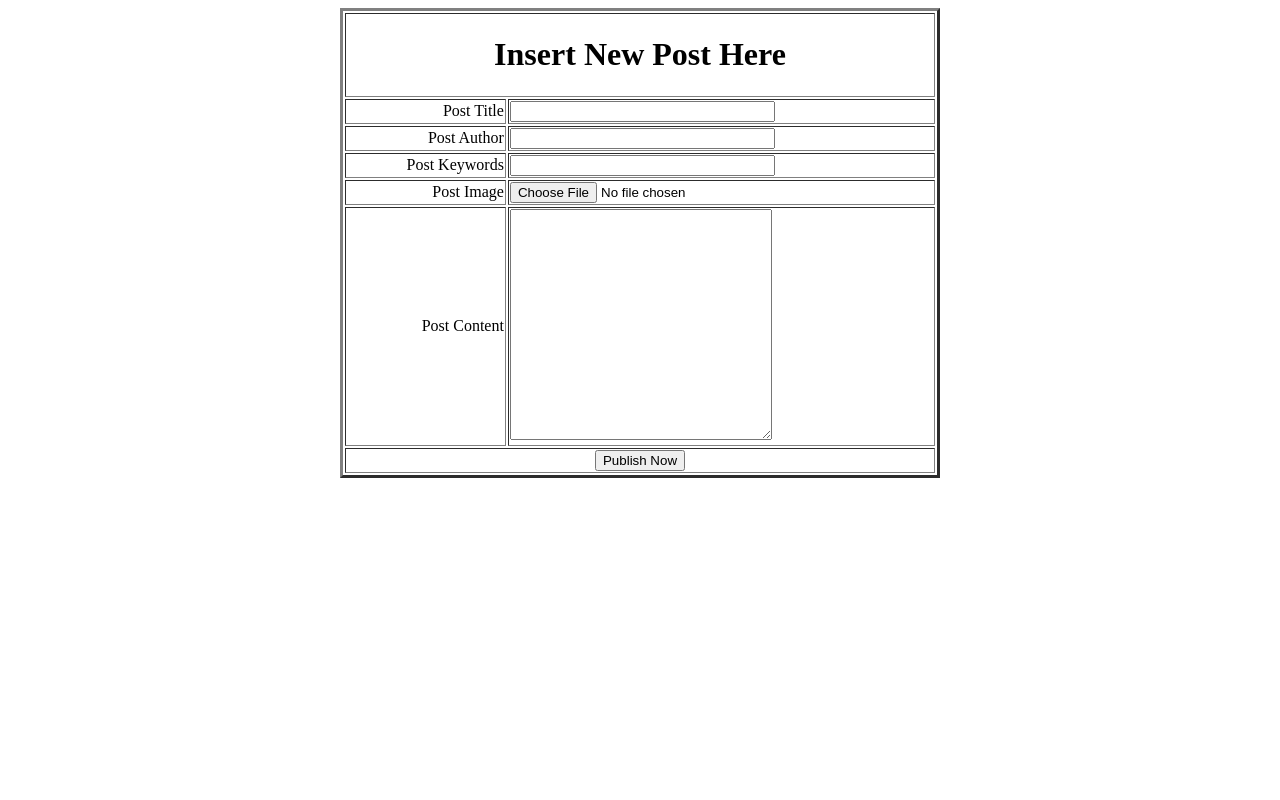
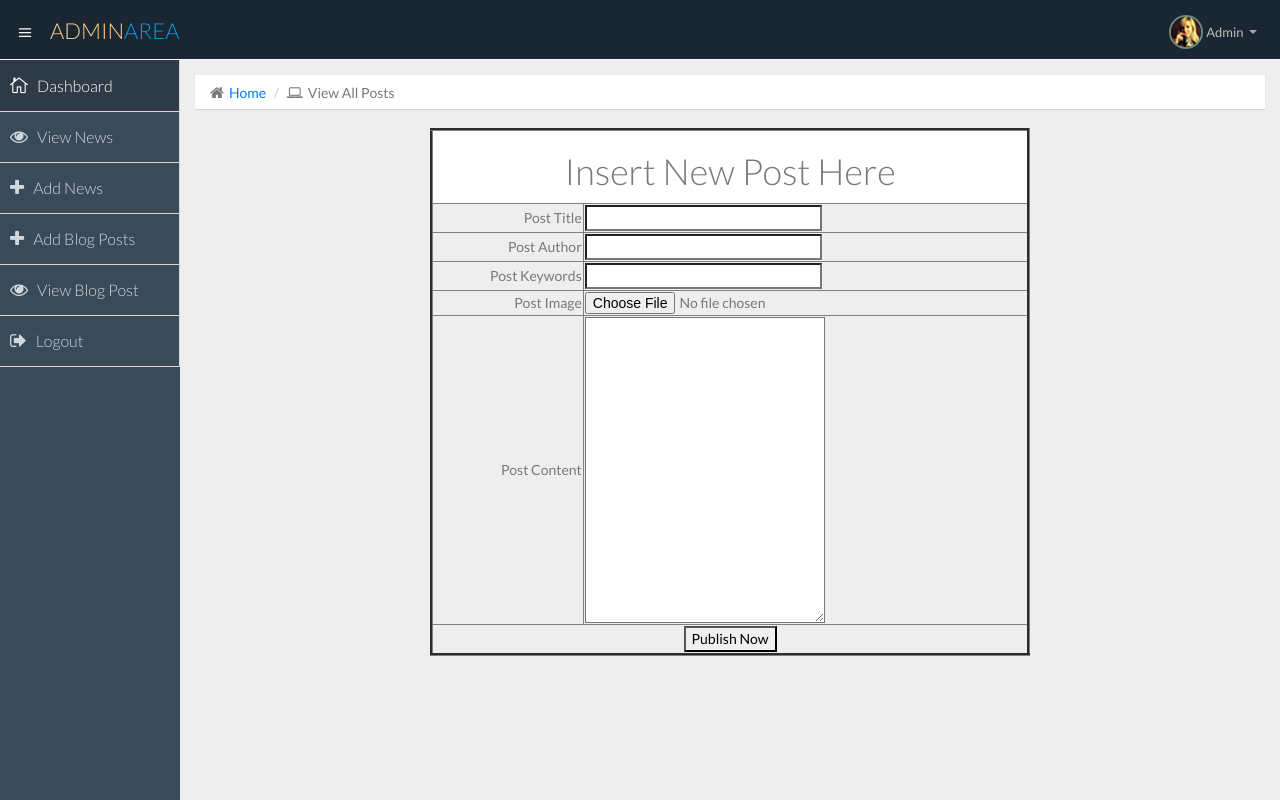
Before and after one commit to DennisDaddy/AdminPanel, a PHP site: page /insert_post.php in a window 1280 px wide. Run offline with PHP 8.4, Linux system fonts and the light colour scheme; some libraries are stand-ins or nearby versions.

```diff
--- a/insert_post.php
+++ b/insert_post.php
@@ -1,16 +1,169 @@
 <!DOCTYPE html>
-<html>
-<head>
-	<title>Insert Post</title>
+<html lang="en">
+  <head>
+    <meta charset="utf-8">
+    <meta name="viewport" content="width=device-width, initial-scale=1.0">
+    <meta name="description" content="Creative - Bootstrap 3 Responsive Admin Template">
+    <meta name="author" content="GeeksLabs">
+    <meta name="keyword" content="Creative, Dashboard, Admin, Template, Theme, Bootstrap, Responsive, Retina, Minimal">
+    <link rel="shortcut icon" href="img/favicon.png">
+
+    <title>Admin Area</title>
+
+    <!-- Bootstrap CSS -->
+    <link href="css/bootstrap.min.css" rel="stylesheet">
+    <!-- bootstrap theme -->
+    <link href="css/bootstrap-theme.css" rel="stylesheet">
+    <!--external css-->
+    <!-- font icon -->
+    <link href="css/elegant-icons-style.css" rel="stylesheet" />
+    <link href="css/font-awesome.min.css" rel="stylesheet" />
+    <!-- full calendar css-->
+    <link href="assets/fullcalendar/fullcalendar/bootstrap-fullcalendar.css" rel="stylesheet" />
+	<link href="assets/fullcalendar/fullcalendar/fullcalendar.css" rel="stylesheet" />
+    <!-- easy pie chart-->
+    <link href="assets/jquery-easy-pie-chart/jquery.easy-pie-chart.css" rel="stylesheet" type="text/css" media="screen"/>
+    <!-- owl carousel -->
+    <link rel="stylesheet" href="css/owl.carousel.css" type="text/css">
+	<link href="css/jquery-jvectormap-1.2.2.css" rel="stylesheet">
+    <!-- Custom styles -->
+	<link rel="stylesheet" href="css/fullcalendar.css">
+	<link href="css/widgets.css" rel="stylesheet">
+    <link href="css/style.css" rel="stylesheet">
+    <link href="css/style-responsive.css" rel="stylesheet" />
+	<link href="css/xcharts.min.css" rel=" stylesheet">
+	<link href="css/jquery-ui-1.10.4.min.css" rel="stylesheet">
 	<script src="//tinymce.cachefly.net/4.0/tinymce.min.js"></script>
-<script>
-    tinymce.init({selector:'textarea'});
+	<script>
+	    tinymce.init({selector:'textarea'});
 
-</script
-</head>
+	</script>
+    <!-- HTML5 shim and Respond.js IE8 support of HTML5 -->
+    <!--[if lt IE 9]>
+      <script src="js/html5shiv.js"></script>
+      <script src="js/respond.min.js"></script>
+      <script src="js/lte-ie7.js"></script>
+    <![endif]-->
+  </head>
+
+  <body>
+  <!-- container section start -->
+  <section id="container" class="">
+
+
+      <header class="header dark-bg">
+            <div class="toggle-nav">
+                <div class="icon-reorder tooltips" data-original-title="Toggle Navigation" data-placement="bottom"><i class="icon_menu"></i></div>
+            </div>
+
+            <!--logo start-->
+            <a href="index.html" class="logo">Admin<span class="lite">Area</span></a>
+            <!--logo end-->
+
+            <div class="nav search-row" id="top_menu">
+
+            </div>
+
+            <div class="top-nav notification-row">
+                <!-- notificatoin dropdown start-->
+                <ul class="nav pull-right top-menu">
+
+                    <li class="dropdown">
+                        <a data-toggle="dropdown" class="dropdown-toggle" href="#">
+                            <span class="profile-ava">
+                                <img alt="" src="img/avatar1_small.jpg">
+                            </span>
+                            <span class="username">Admin</span>
+                            <b class="caret"></b>
+                        </a>
+                        <ul class="dropdown-menu extended logout">
+                            <div class="log-arrow-up"></div>
+
+                            <li>
+                                <a href="login.html"><i class="icon_key_alt"></i> Log Out</a>
+                            </li>
+
+                        </ul>
+                    </li>
+                    <!-- user login dropdown end -->
+                </ul>
+                <!-- notificatoin dropdown end-->
+            </div>
+      </header>
+      <!--header end-->
+
+      <!--sidebar start-->
+      <aside>
+          <div id="sidebar"  class="nav-collapse ">
+              <!-- sidebar menu start-->
+              <ul class="sidebar-menu">
+                  <li class="active">
+                      <a class="" href="index.html">
+                          <i class="icon_house_alt"></i>
+                          <span>Dashboard</span>
+                      </a>
+                  </li>
+				  <li class="sub-menu">
+                      <a href="view_posts.php" class="">
+                          <i class="fa fa-eye" aria-hidden="true"></i>
+                          <span>View News</span>
+                          </a>
+                  </li>
+                  <li class="sub-menu">
+                      <a href="insert_post.php" class="">
+                          <i class="fa fa-plus" aria-hidden="true"></i>
+                          <span>Add News</span>
+
+                      </a>
+
+                  </li>
+                  <li>
+                      <a class="" href="insert_blog.php">
+                          <i class="fa fa-plus" aria-hidden="true"></i>
+                          <span>Add Blog Posts</span>
+                      </a>
+                  </li>
+                  <li>
+                      <a class="" href="view_blog.php">
+                          <i class="fa fa-eye" aria-hidden="true"></i>
+                          <span>View Blog Post</span>
+
+                      </a>
+
+                  </li>
+
+                  <li class="sub-menu">
+                      <a href="logout.php" class="">
+                          <i class="fa fa-sign-out" aria-hidden="true"></i>
+                          <span>Logout</span>
+
+                      </a>
+
+                  </li>
+              </ul>
+              <!-- sidebar menu end-->
+          </div>
+      </aside>
+      <!--sidebar end-->
+      <!--main content start-->
+      <section id="main-content">
+      <section class="wrapper">
+              <!--overview start-->
+        <div class="row">
+        <div class="col-lg-12">
+
+          <ol class="breadcrumb">
+            <li><i class="fa fa-home"></i><a href="index.php">Home</a></li>
+            <li><i class="fa fa-laptop"></i>View All Posts</li>
+            </ol>
+
+
 <body>
 <form method="post" action="insert_post.php" enctype="multipart/form-data">
-	<table  width="600" align="center" border="3">
+
+    <div class="table-responsive">
+	<table  width="600" align="center" border="3"  >
+	 <tbody>
 	<tr>
 		<td align="center" bgcolor="white" colspan="6"><h1>Insert New Post Here</h1></td>
 	</tr>
@@ -43,17 +196,114 @@
 
 		<td align="center" colspan="6"><input type="submit" name="submit" value="Publish Now"></td>
 	</tr>
+	</tbody>
+
+	</table>
+	</div>
+</form>
+
+
+</div>
+      </div>
+
+      </section>
+      <!--main content end-->
+  </section>
+  <!-- container section start -->
+
+<!-- javascripts -->
+    <script src="js/jquery.js"></script>
+  <script src="js/jquery-ui-1.10.4.min.js"></script>
+    <script src="js/jquery-1.8.3.min.js"></script>
+    <script type="text/javascript" src="js/jquery-ui-1.9.2.custom.min.js"></script>
+    <!-- bootstrap -->
+    <script src="js/bootstrap.min.js"></script>
+    <!-- nice scroll -->
+    <script src="js/jquery.scrollTo.min.js"></script>
+    <script src="js/jquery.nicescroll.js" type="text/javascript"></script>
+    <!-- charts scripts -->
+    <script src="assets/jquery-knob/js/jquery.knob.js"></script>
+    <script src="js/jquery.sparkline.js" type="text/javascript"></script>
+    <script src="assets/jquery-easy-pie-chart/jquery.easy-pie-chart.js"></script>
+    <script src="js/owl.carousel.js" ></script>
+    <!-- jQuery full calendar -->
+    <<script src="js/fullcalendar.min.js"></script> <!-- Full Google Calendar - Calendar -->
+  <script src="assets/fullcalendar/fullcalendar/fullcalendar.js"></script>
+    <!--script for this page only-->
+    <script src="js/calendar-custom.js"></script>
+  <script src="js/jquery.rateit.min.js"></script>
+    <!-- custom select -->
+    <script src="js/jquery.customSelect.min.js" ></script>
+  <script src="assets/chart-master/Chart.js"></script>
+
+    <!--custome script for all page-->
+    <script src="js/scripts.js"></script>
+    <!-- custom script for this page-->
+    <script src="js/sparkline-chart.js"></script>
+    <script src="js/easy-pie-chart.js"></script>
+  <script src="js/jquery-jvectormap-1.2.2.min.js"></script>
+  <script src="js/jquery-jvectormap-world-mill-en.js"></script>
+  <script src="js/xcharts.min.js"></script>
+  <script src="js/jquery.autosize.min.js"></script>
+  <script src="js/jquery.placeholder.min.js"></script>
+  <script src="js/gdp-data.js"></script>
+  <script src="js/morris.min.js"></script>
+  <script src="js/sparklines.js"></script>
+  <script src="js/charts.js"></script>
+  <script src="js/jquery.slimscroll.min.js"></script>
+  <script>
+
+      //knob
+      $(function() {
+        $(".knob").knob({
+          'draw' : function () {
+            $(this.i).val(this.cv + '%')
+          }
+        })
+      });
+
+      //carousel
+      $(document).ready(function() {
+          $("#owl-slider").owlCarousel({
+              navigation : true,
+              slideSpeed : 300,
+              paginationSpeed : 400,
+              singleItem : true
+
+          });
+      });
+
+      //custom select box
+
+      $(function(){
+          $('select.styled').customSelect();
+      });
+
+    /* ---------- Map ---------- */
+  $(function(){
+    $('#map').vectorMap({
+      map: 'world_mill_en',
+      series: {
+        regions: [{
+          values: gdpData,
+          scale: ['#000', '#000'],
+          normalizeFunction: 'polynomial'
+        }]
+      },
+    backgroundColor: '#eef3f7',
+      onLabelShow: function(e, el, code){
+        el.html(el.html()+' (GDP - '+gdpData[code]+')');
+      }
+    });
+  });
 
 
 
+  </script>
 
+  </body>
+</html>
 
-
-	</table>
-</form>
-
-</body>
-</html>
 <?php
 include("includes/connect.php");
 
--- a/view_posts.php
+++ b/view_posts.php
@@ -148,7 +148,7 @@
         <div class="col-lg-12">
 
           <ol class="breadcrumb">
-            <li><i class="fa fa-home"></i><a href="index.html">Home</a></li>
+            <li><i class="fa fa-home"></i><a href="index.php">Home</a></li>
             <li><i class="fa fa-laptop"></i>View All Posts</li>
             </ol>
 
```
Also changed, not shown: login.html (+3 -6 lines), bg-1.jpg (added), img/bg-1.jpg.
